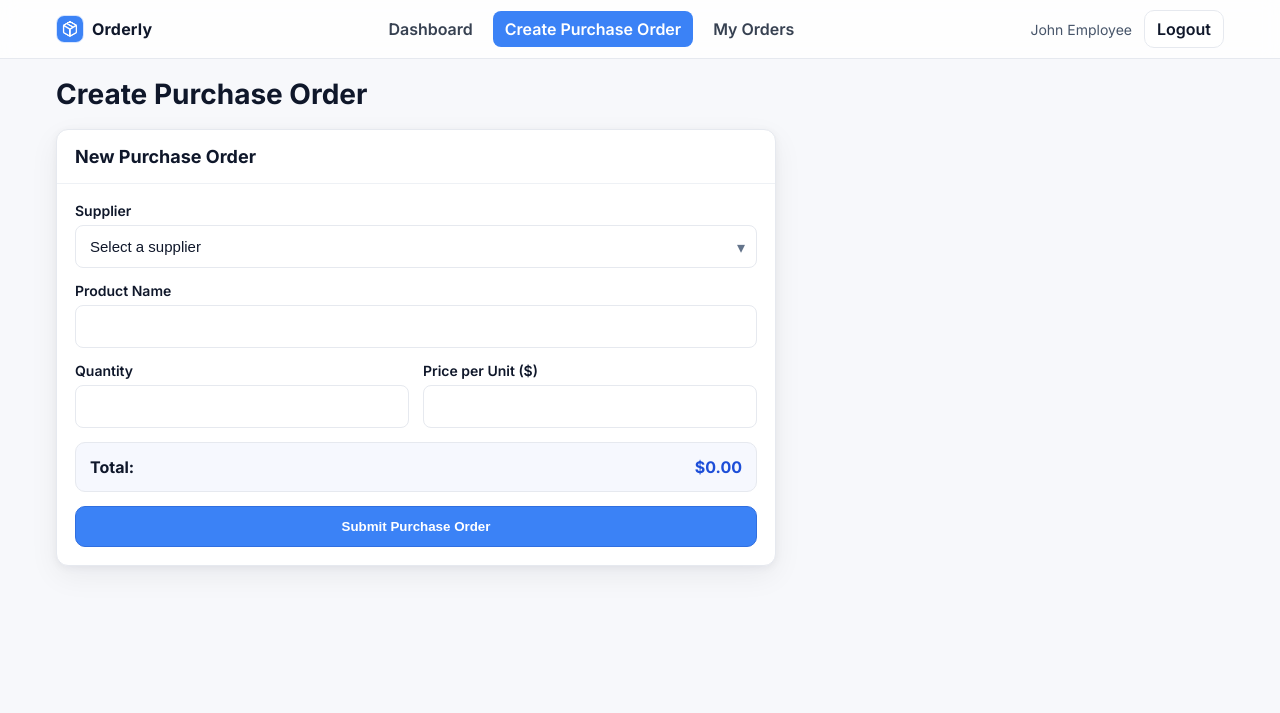
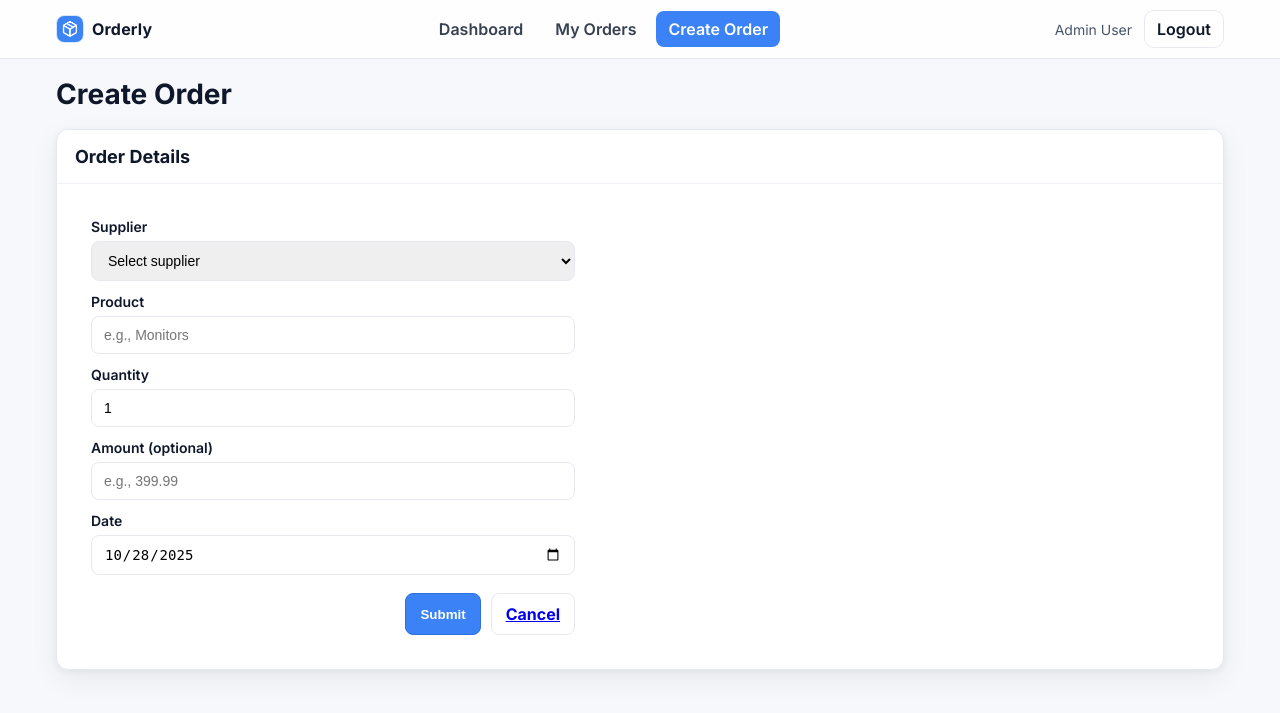
Before and after one commit to Yash-SD99/Project, a Flask app: template templates/employee/createOrder.html in a window 1280 px wide. Shown: the top 713 px of the page. Run offline with Flask 3, Linux system fonts and the light colour scheme; the template is opened without the code that fills it: values that come from a table or form of the project are taken from there, others are empty; a user stored in the database is signed in.

Commit message:
Employee side

```diff
--- a/app.py
+++ b/app.py
@@ -1,7 +1,7 @@
 from flask import Flask, render_template, request, redirect, session, flash, Response
 from sqlalchemy import and_, func
 from models import db, User, Supplier, Order  # Order is available for future pages
-from datetime import datetime
+from datetime import datetime, date
 
 app = Flask(__name__)
 app.secret_key = "secret123"  # Needed for session
@@ -341,27 +341,85 @@ def admin_reports_export():
 
 
 # -------------------- EMPLOYEE ROUTES --------------------
+# Employee dashboard with live counts
 @app.route('/employee/dashboard')
 def employee_dashboard():
-    if session.get('role') == 'employee':
-        return render_template('employee/dashboard.html')
-    flash("Unauthorized access")
-    return redirect('/')
+    if session.get('role') != 'employee':
+        flash("Unauthorized access"); return redirect('/')
+    uid = session.get('user_id')
+    total = Order.query.filter_by(employee_id=uid).count()
+    pending = Order.query.filter_by(employee_id=uid, status="Pending").count()
+    approved = Order.query.filter_by(employee_id=uid, status="Approved").count()
+    rejected = Order.query.filter_by(employee_id=uid, status="Rejected").count()
+    return render_template('employee/dashboard.html',
+                           total=total, pending=pending, approved=approved, rejected=rejected)
 
+# My orders list
 @app.route('/employee/myOrders')
 def employee_myorders():
-    if session.get('role') == 'employee':
-        return render_template('employee/myOrders.html')
-    flash("Unauthorized access")
-    return redirect('/')
+    if session.get('role') != 'employee':
+        flash("Unauthorized access"); return redirect('/')
+    uid = session.get('user_id')
+    orders = Order.query.filter_by(employee_id=uid).order_by(Order.id.desc()).all()
+    return render_template('employee/myOrders.html', orders=orders)
 
+# Create order page
 @app.route('/employee/createOrder')
 def employee_createorders():
-    if session.get('role') == 'employee':
-        # If you later want to populate the supplier <select>, pass Supplier.query.all()
-        return render_template('employee/createOrder.html')
-    flash("Unauthorized access")
-    return redirect('/')
+    if session.get('role') != 'employee':
+        flash("Unauthorized access"); return redirect('/')
+    suppliers = Supplier.query.order_by(Supplier.name).all()
+    return render_template('employee/createOrder.html', suppliers=suppliers)
+
+# Handle order submission
+def _next_order_code():
+    last = Order.query.order_by(Order.id.desc()).first()
+    n = (last.id + 1) if last else 1
+    return f"PO-{n:03d}"
+
+@app.route('/employee/createOrder', methods=['POST'])
+def employee_createorders_post():
+    if session.get('role') != 'employee':
+        flash("Unauthorized access"); return redirect('/')
+
+    uid = session.get('user_id')
+    supplier_id = request.form.get('supplier_id')
+    product_name = request.form.get('product_name','').strip()
+    quantity = request.form.get('quantity','0').strip()
+    amount = request.form.get('amount','0').strip()
+    date_str = request.form.get('date','').strip()
+
+    # Basic validation
+    try:
+        quantity = int(quantity or 0)
+    except ValueError:
+        quantity = 0
+    try:
+        amount = float(amount or 0)
+    except ValueError:
+        amount = 0.0
+    try:
+        d = date.fromisoformat(date_str) if date_str else date.today()
+    except ValueError:
+        d = date.today()
+
+    if not supplier_id or not product_name or quantity <= 0:
+        flash("Please fill supplier, product, and a positive quantity.")
+        return redirect('/employee/createOrder')
+
+    code = _next_order_code()
+    order = Order(code=code,
+                  supplier_id=int(supplier_id),
+                  employee_id=uid,
+                  product_name=product_name,
+                  quantity=quantity,
+                  amount=amount,
+                  date=d,
+                  status="Pending")
+    db.session.add(order)
+    db.session.commit()
+    flash(f"Order {code} submitted.")
+    return redirect('/employee/myOrders')
 
 # -------------------- LOGOUT --------------------
 @app.route('/logout')
--- a/templates/employee/createOrder.html
+++ b/templates/employee/createOrder.html
@@ -3,85 +3,85 @@
 <head>
   <meta charset="utf-8" />
   <meta name="viewport" content="width=device-width, initial-scale=1" />
-  <title>Orderly — Create Purchase Order</title>
-  <link rel="stylesheet" href="{{ url_for('static', filename='employee.css') }}">
+  <title>Orderly — Create Order</title>
+  <link rel="stylesheet" href="{{ url_for('static', filename='admin.css') }}">
   <link rel="preconnect" href="https://fonts.googleapis.com">
   <link rel="preconnect" href="https://fonts.gstatic.com" crossorigin>
   <link href="https://fonts.googleapis.com/css2?family=Inter:wght@400;600;700&display=swap" rel="stylesheet">
 </head>
 <body>
 
-  <!-- Shared Employee Navbar -->
-  <header class="EmployeeNavBar">
-    <div class="EmployeeNavInner">
-      <a class="EmployeeNavBrand" href="{{ url_for('employee_dashboard') }}">
-        <img class="EmployeeNavBrandLogo" src="{{ url_for('static', filename='images/logo.png') }}" alt="Orderly logo">
-        <span class="EmployeeNavBrandText">Orderly</span>
+  <!-- Shared navbar -->
+  <header class="adminNavBar">
+    <div class="adminNavInner">
+      <a class="adminNavBrand" href="{{ url_for('employee_dashboard') }}">
+        <img class="adminNavBrandLogo" src="{{ url_for('static', filename='images/logo.png') }}" alt="Orderly logo">
+        <span class="adminNavBrandText">Orderly</span>
       </a>
-      <nav class="EmployeeNavLinks">
-        <a class="EmployeeNavLink" href="{{ url_for('employee_dashboard') }}">Dashboard</a>
-        <a class="EmployeeNavLink EmployeeNavLinkActive" href="{{ url_for('employee_createorders') }}">Create Purchase Order</a>
-        <a class="EmployeeNavLink" href="{{ url_for('employee_myorders') }}">My Orders</a>
+      <nav class="adminNavLinks">
+        <a class="adminNavLink" href="{{ url_for('employee_dashboard') }}">Dashboard</a>
+        <a class="adminNavLink" href="{{ url_for('employee_myorders') }}">My Orders</a>
+        <a class="adminNavLink adminNavLinkActive" href="{{ url_for('employee_createorders') }}">Create Order</a>
       </nav>
-      <div class="EmployeeNavRight">
-        <span class="EmployeeNavUser">John Employee</span>
-        <a class="EmployeeNavBtn" href="{{ url_for('logout') }}">Logout</a>
+      <div class="adminNavRight">
+        <span class="adminNavUser">{{ session.get('user_name','Employee') }}</span>
+        <a class="adminNavBtn" href="{{ url_for('logout') }}">Logout</a>
       </div>
     </div>
   </header>
 
-  <!-- Page -->
-  <main class="EmployeeCreateOrderPage">
-    <h1 class="EmployeeCreateOrderTitle">Create Purchase Order</h1>
+  <main class="adminSuppliersPage">
+    <div class="adminSuppliersHeader">
+      <h1 class="adminSuppliersTitle">Create Order</h1>
+    </div>
 
-    <section class="EmployeeCreateOrderPanel">
-      <div class="EmployeeCreateOrderPanelHead">
-        <h2 class="EmployeeCreateOrderPanelTitle">New Purchase Order</h2>
+    <section class="adminSuppliersPanel">
+      <div class="adminSuppliersPanelHead">
+        <h2 class="adminSuppliersPanelTitle">Order Details</h2>
       </div>
 
-      <form class="EmployeeCreateOrderForm" action="#" method="post">
-        <!-- Supplier -->
-        <div class="EmployeeCreateOrderField">
-          <label class="EmployeeCreateOrderLabel" for="supplier">Supplier</label>
-          <div class="EmployeeCreateOrderSelectWrap">
-            <select id="supplier" name="supplier" class="EmployeeCreateOrderSelect" required>
-              <option value="" selected disabled>Select a supplier</option>
-              <option>Acme Corp</option>
-              <option>Global Supplies Inc</option>
-              <option>Premier Distributors</option>
-              <option>Tech Solutions Ltd</option>
+      <div style="padding:16px;">
+        <form method="post" action="{{ url_for('employee_createorders_post') }}" class="adminSuppliersForm" style="max-width:520px">
+          <label class="adminSuppliersLabel">Supplier
+            <select class="adminSuppliersInput" name="supplier_id" required>
+              <option value="">Select supplier</option>
+              {% for s in suppliers %}
+              <option value="{{ s.id }}">{{ s.name }}</option>
+              {% endfor %}
             </select>
-            <span class="EmployeeCreateOrderSelectIcon">▾</span>
+          </label>
+
+          <label class="adminSuppliersLabel">Product
+            <input class="adminSuppliersInput" type="text" name="product_name" placeholder="e.g., Monitors" required>
+          </label>
+
+          <label class="adminSuppliersLabel">Quantity
+            <input class="adminSuppliersInput" type="number" name="quantity" min="1" value="1" required>
+          </label>
+
+          <label class="adminSuppliersLabel">Amount (optional)
+            <input class="adminSuppliersInput" type="number" step="0.01" name="amount" placeholder="e.g., 399.99">
+          </label>
+
+          <label class="adminSuppliersLabel">Date
+            <input class="adminSuppliersInput" type="date" name="date" id="orderDate">
+          </label>
+
+          <div class="adminSuppliersFormActions">
+            <button type="submit" class="adminSuppliersPrimaryBtn">Submit</button>
+            <a class="adminSuppliersBtn" href="{{ url_for('employee_myorders') }}">Cancel</a>
           </div>
-        </div>
-
-        <!-- Product name -->
-        <div class="EmployeeCreateOrderField">
-          <label class="EmployeeCreateOrderLabel" for="product">Product Name</label>
-          <input id="product" name="product" type="text" class="EmployeeCreateOrderInput" placeholder="" required>
-        </div>
-
-        <!-- Quantity / Price -->
-        <div class="EmployeeCreateOrderGrid">
-          <div class="EmployeeCreateOrderField">
-            <label class="EmployeeCreateOrderLabel" for="qty">Quantity</label>
-            <input id="qty" name="qty" type="number" min="1" class="EmployeeCreateOrderInput" placeholder="">
-          </div>
-          <div class="EmployeeCreateOrderField">
-            <label class="EmployeeCreateOrderLabel" for="price">Price per Unit ($)</label>
-            <input id="price" name="price" type="number" step="0.01" min="0" class="EmployeeCreateOrderInput" placeholder="">
-          </div>
-        </div>
-
-        <!-- Total -->
-        <div class="EmployeeCreateOrderTotal">
-          <span class="EmployeeCreateOrderTotalLabel">Total:</span>
-          <span class="EmployeeCreateOrderTotalValue">$0.00</span>
-        </div>
-
-        <button type="submit" class="EmployeeCreateOrderSubmit">Submit Purchase Order</button>
-      </form>
+        </form>
+      </div>
     </section>
   </main>
+
+  <script>
+    // Default date to today
+    const dateInput = document.getElementById('orderDate');
+    if (dateInput && !dateInput.value) {
+      dateInput.value = new Date().toISOString().slice(0,10);
+    }
+  </script>
 </body>
 </html>
```
Also changed, not shown: templates/employee/dashboard.html (+41 -41 lines), templates/employee/myOrders.html (+39 -50 lines), instance/orderly.db.
